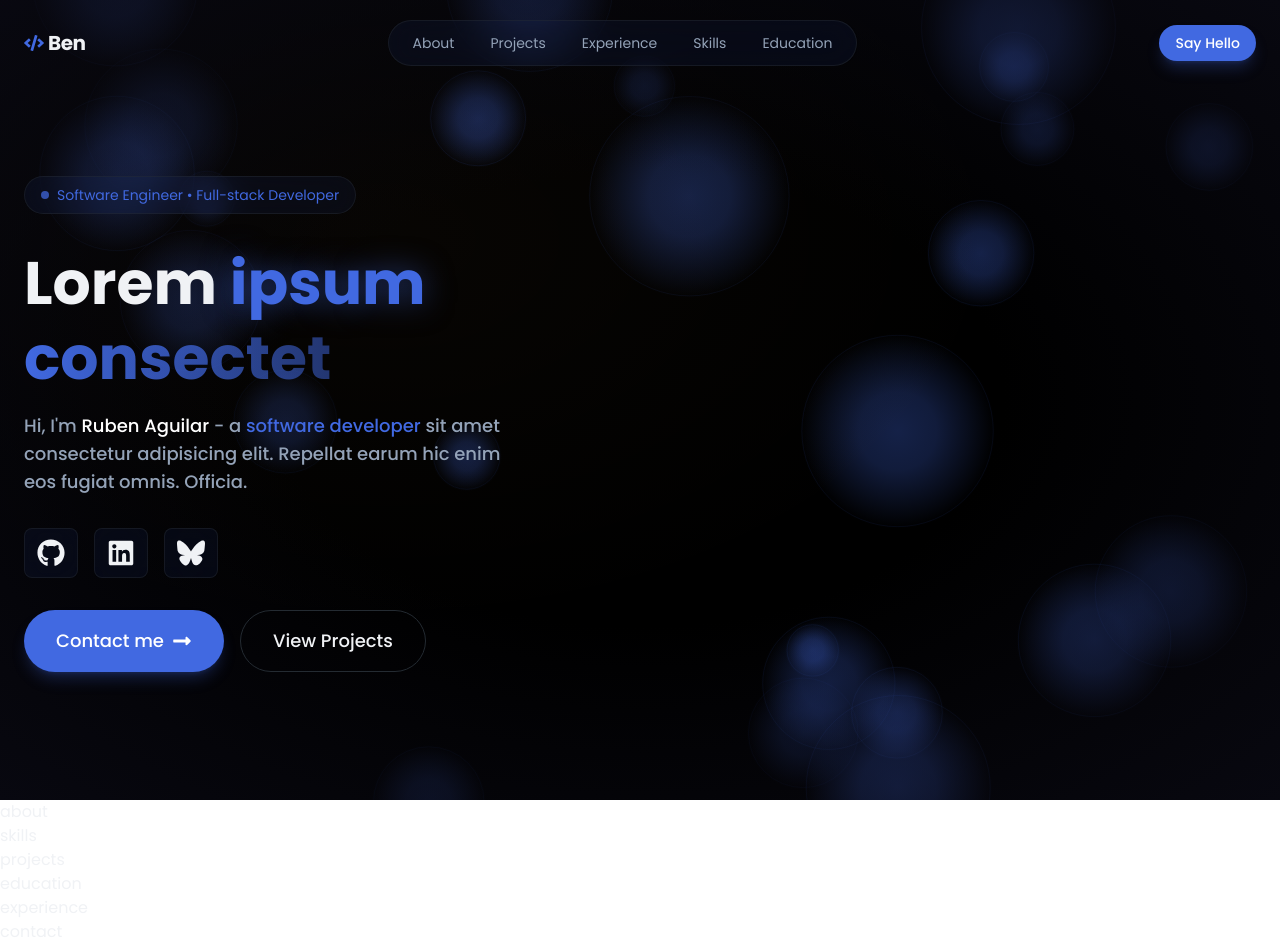
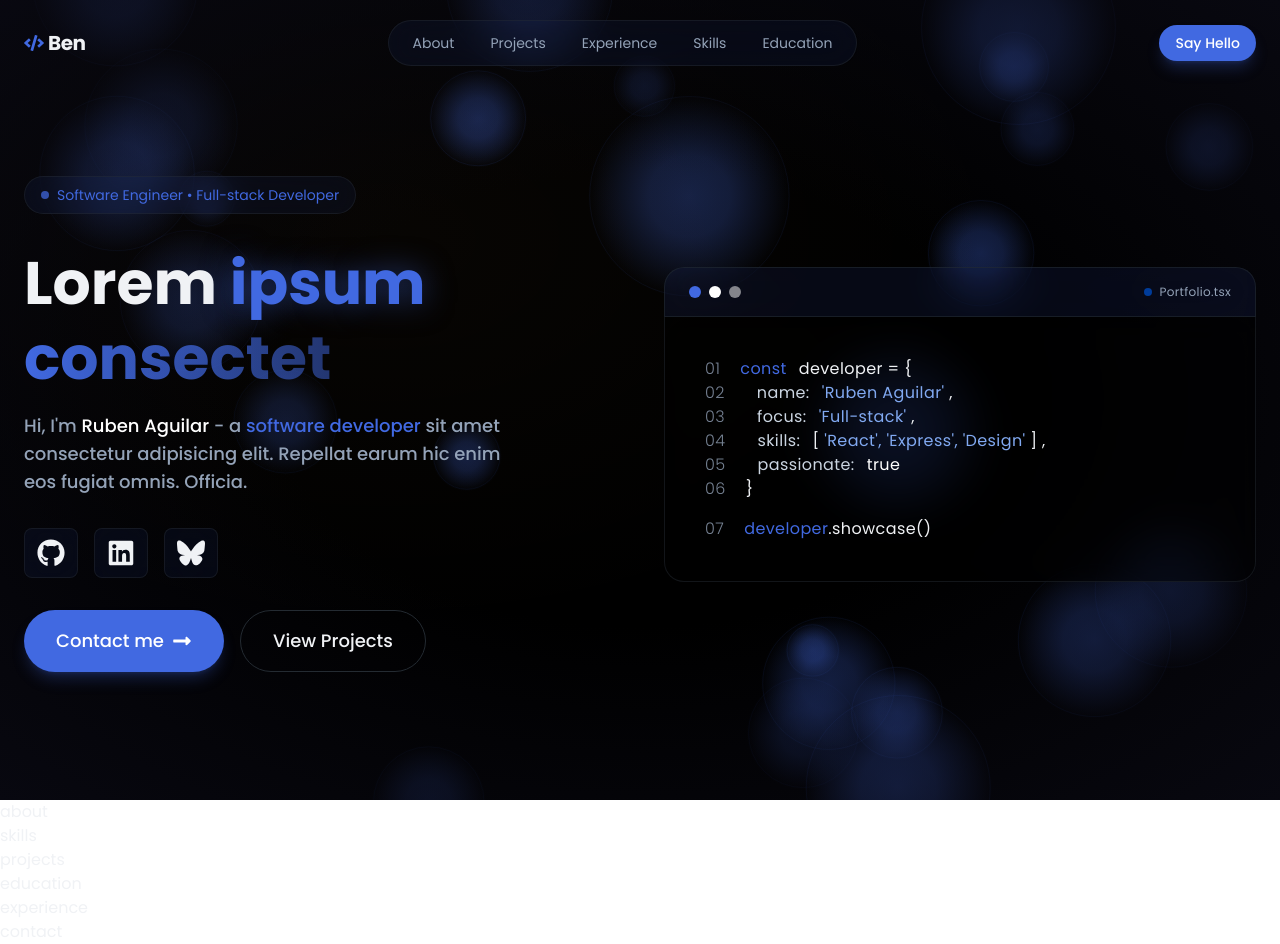
Before and after one commit to rubenaguilardev/p, a React (Vite) app: page / in a window 1280 px wide. Built offline with nearby package versions, Linux system fonts and the light colour scheme.

Commit message:
add card

```diff
--- a/src/App.tsx
+++ b/src/App.tsx
@@ -1,12 +1,12 @@
 import Bokeh from "@/components/ui/bokeh"
 import Header from "@/layout/Header"
-import Hero from "@/sections/Hero"
+import Hero from "@/sections/hero/Hero"
 import About from "@/sections/About"
 import Skills from "@/sections/Skills"
 import Education from "@/sections/Education"
 import Experience from "@/sections/Experience"
 import Contact from "@/sections/Contact"
-import Projects from "./sections/Projects"
+import Projects from "@/sections/Projects"
 
 const App = () => {
   return (
--- /dev/null
+++ b/src/sections/hero/Card.tsx
@@ -0,0 +1,43 @@
+
+const info = [
+  { num: '01', label: 'const', text: 'developer = {', numStyles: 'mr-2', labelStyles: 'text-primary', },
+  { num: '02', label: 'name:', text: "'Ruben Aguilar'", numStyles: 'mr-5', labelStyles: 'text-secondary', textStyles: 'text-[#81A9F1]' },
+  { num: '03', label: 'focus:', text: "'Full-stack'", numStyles: 'mr-5', labelStyles: 'text-secondary', textStyles: 'text-[#81A9F1]' },
+  { num: '04', label: 'skills:', text: "'React', 'Express', 'Design'", numStyles: 'mr-5', labelStyles: 'text-secondary', textStyles: 'text-[#81A9F1]' },
+  { num: '05', label: 'passionate:', text: 'true', numStyles: 'mr-5', labelStyles: 'text-secondary', textStyles: 'text-primary-foreground' },
+  { num: '06', label: '}', numStyles: 'mr-2', },
+  { num: '07', label: 'developer', text: '.showcase()', numStyles: 'mr-5', labelStyles: 'text-primary', }
+]
+
+const Card = () => {
+  return (
+    <div className=''>
+      <div className='flex justify-between items-center glass-strong px-6 py-6 rounded-t-[20px] h-10 w-full'>
+        <div className='flex gap-2'>
+          <span className="block w-3 h-3 bg-primary rounded-full" />
+          <span className="block w-3 h-3 bg-primary-foreground rounded-full" />
+          <span className="block w-3 h-3 bg-primary-foreground/50 rounded-full" />
+        </div>
+        <div className='flex items-center gap-2'>
+          <span className="block w-2 h-2 bg-[#003C9A] rounded-full" />
+          <span className='text-xs text-muted-foreground tracking-wide'>Portfolio.tsx</span>
+        </div>
+      </div>
+      <div className='py-10 w-full flex flex-col justify-center bg-black/50 glass border-t-0 rounded-b-[20px]'>
+        {info.map(({num, label, text, numStyles, labelStyles, textStyles}) => (
+          <div key={label} className={`flex px-10 tracking-wide ${num === '07' ? 'gap-0 mt-4' : 'gap-3'}`}>
+            <span className={`${numStyles} text-muted-foreground/80 space-grotesk font-light`}>{num}</span>
+            <span className={labelStyles}>{label}</span>
+            {num === '04' ?
+              <span>[<span className={textStyles}> {text} </span>] ,</span> :
+              num !== '07' ? <span><span className={textStyles}>{text}</span>{/[234]/.test(num) && ' ,'}</span> :
+              <span className={textStyles}>{text}</span>
+            }
+          </div>
+        ))}
+      </div>
+    </div>
+  )
+}
+
+export default Card
--- a/src/sections/Hero.tsx
+++ b/src/sections/hero/Hero.tsx
@@ -2,6 +2,7 @@ import AnimatedBorderButton from '@/components/ui/AnimatedBorderButton'
 import Button from '@/components/ui/Button'
 import { FaLongArrowAltRight, FaGithub, FaLinkedin } from "react-icons/fa"
 import { FaBluesky } from "react-icons/fa6";
+import Card from './Card';
 
 const socialLinks = [
   { icon: FaGithub, href: '#' },
@@ -14,7 +15,7 @@ const Hero = () => {
   return (
     <section className="relative min-h-screen flex items-center overflow-hidden">
       <div className="container mx-auto px-6 pt-32 pb-20 relative z-10">
-        <div className="grid lg:grid-cols-2 gap-12">
+        <div className="grid lg:grid-cols-2 gap-12 items-center">
           <div className="space-y-8">
             <div className="">
               <span className="inline-flex items-center gap-2 px-4 py-2 rounded-full glass text-sm text-primary animate-fade-in">
@@ -46,6 +47,7 @@ const Hero = () => {
               <AnimatedBorderButton>View Projects</AnimatedBorderButton>
             </div>
           </div>
+          <Card />
         </div>
       </div>
     </section>
```
